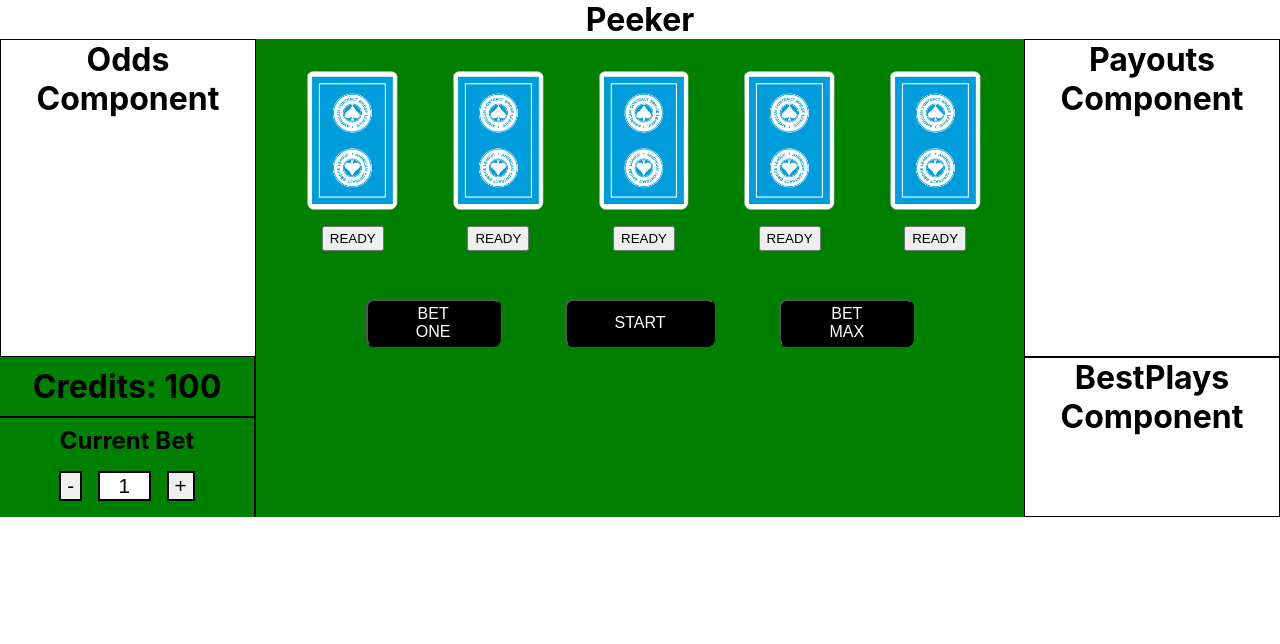
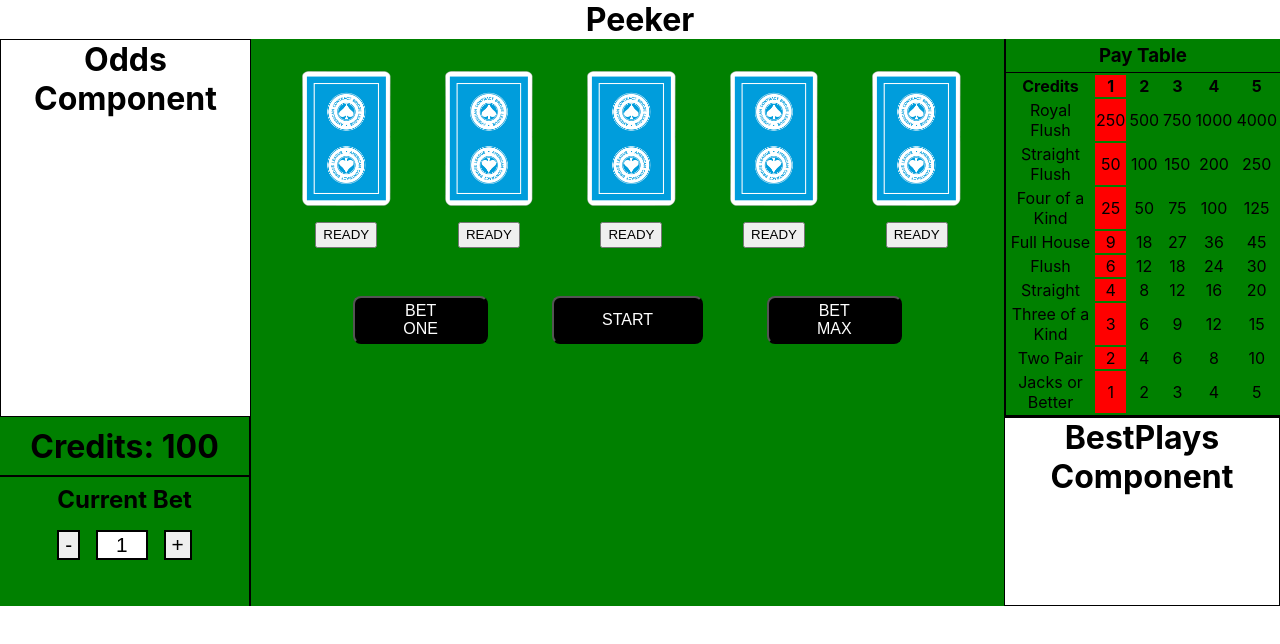
Before and after one commit to patrickrgrady81/Peeker-front, a React (Create React App) app: page / in a window 1280 px wide. Shown: the top 644 px of the page. Built offline with nearby package versions, Linux system fonts and the light colour scheme.

Commit message:
Payout component now has a table and highlights which one based on your bet

```diff
--- a/src/components/app/App.css
+++ b/src/components/app/App.css
@@ -5,7 +5,7 @@
 
 .comWrapper {
   display: grid;
-  grid-template-columns: 1fr 3fr 1fr;
+  grid-template-columns: 1fr 3fr 1.1fr;
   grid-template-rows: 2fr 1fr;
   /* grid-column-gap: 1px;
   grid-row-gap: 1px; */
--- a/src/components/app/App.js
+++ b/src/components/app/App.js
@@ -37,7 +37,7 @@ export default class App extends Component {
                                 updateGameState={this.updateGameState}
                                 updateHandValue={this.updateHandValue} />
 
-          <Payouts className="p" />
+          <Payouts className="p" bet={this.state.bet}/>
           <Credits className="c" credits={this.state.credits} bet={this.state.bet} updateCredits={this.updateCredits}
                 updateBet={this.updateBet} />
           <CurrentHand className="ch" handValue={this.state.handValue}/>
--- a/src/components/payouts/Payouts.css
+++ b/src/components/payouts/Payouts.css
@@ -1,3 +1,19 @@
 .payouts {
-  border: 1px solid black;
+  border-left: 2px solid black;
+  border-bottom: 2px solid black;
+  background-color: green;
+
 }
+
+.paytable {
+  border-bottom: 1px solid black;
+  padding: 5px 0;
+}
+
+.payTableCol {
+  margin-right: 8px;
+}
+
+.active {
+  background-color: red;
+}
--- a/src/components/payouts/Payouts.js
+++ b/src/components/payouts/Payouts.js
@@ -1,11 +1,102 @@
 import React, { Component } from 'react'
 
+const payTable =
+  [
+    ["Credits", "Royal Flush", "Straight Flush", "Four of a Kind", "Full House",
+      "Flush", "Straight", "Three of a Kind", "Two Pair", "Jacks or Better"],
+    [1, 250, 50, 25, 9, 6, 4, 3, 2, 1],
+    [2, 500, 100, 50, 18, 12, 8, 6, 4, 2],
+    [3, 750, 150, 75, 27, 18, 12, 9, 6, 3],
+    [4, 1000, 200, 100, 36, 24, 16, 12, 8, 4],
+    [5, 4000, 250, 125, 45, 30, 20, 15, 10, 5]
+
+  ];
+
+  // eslint-disable-next-line
+const p2 = [
+  ["Credits",	1,	2,	3,	4,	5,],
+  ["Royal Flush", 250, 500, 750, 1000, 4000],
+  ["Straight Flush", 50, 100, 150, 200, 250],
+  ["Four of a Kind", 25, 50, 75, 100, 125],
+  ["Full House", 9, 18, 27, 36, 45],
+  ["Flush", 6, 12, 18, 24, 30],
+  ["Straight", 4, 8, 12, 16, 20],
+  ["Three of a Kind", 3, 6, 9, 12, 15],
+  ["Two pair", 2, 4, 6, 8, 10],
+  ["Jacks or Better",	1,	2,	3,	4,	5]
+];
+
 export default class Payouts extends Component {
+
   render() {
     return (
       <div className="payouts">
-        <h1>Payouts Component</h1>
+        <h3 className="paytable">Pay Table</h3>
+        <table>
+          <thead>
+            <tr>
+            {payTable.map((cols, i) => (
+              <th key={i} className={this.getClassName(i)}>{cols[0]}</th>
+            ))}
+            </tr>
+          </thead>
+          <tbody>
+            <tr>
+            {payTable.map((cols, i) => (
+              <td key={i} className={this.getClassName(i)}>{cols[1]}</td>
+            ))}
+            </tr>
+            <tr>
+              {payTable.map((cols, i) => (
+                <td key={i} className={this.getClassName(i)}>{cols[2]}</td>
+            ))}
+            </tr>
+            <tr>
+            {payTable.map((cols, i) => (
+              <td key={i} className={this.getClassName(i)}>{cols[3]}</td>
+            ))}
+            </tr>
+            <tr>
+            {payTable.map((cols, i) => (
+              <td key={i} className={this.getClassName(i)}>{cols[4]}</td>
+            ))}
+            </tr>
+            <tr>
+            {payTable.map((cols, i) => (
+              <td key={i} className={this.getClassName(i)}>{cols[5]}</td>
+            ))}
+            </tr>
+            <tr>
+            {payTable.map((cols, i) => (
+              <td key={i} className={this.getClassName(i)}>{cols[6]}</td>
+            ))}
+            </tr>
+            <tr>
+            {payTable.map((cols, i) => (
+              <td key={i} className={this.getClassName(i)}>{cols[7]}</td>
+            ))}
+            </tr>
+            <tr>
+            {payTable.map((cols, i) => (
+              <td key={i} className={this.getClassName(i)}>{cols[8]}</td>
+            ))}
+            </tr>
+            <tr>
+            {payTable.map((cols, i) => (
+              <td key={i} className={this.getClassName(i)}>{cols[9]}</td>
+            ))}
+            </tr>
+          </tbody>
+        </table>
       </div>
     )
   }
+
+  getClassName = (i) => {
+    return i === this.props.bet ? "active" : "payTableCol"
+  }
+
+  showPayTable() {
+
+  }
 }
--- a/src/components/table/Table.js
+++ b/src/components/table/Table.js
@@ -15,7 +15,7 @@ export default class Table extends Component {
       hand: []
     };
 
-    this.injectCards = true;
+    this.injectCards = false;
   }
 
   render() {
@@ -83,11 +83,11 @@ export default class Table extends Component {
 
   inject = () => {
     const injectTheseCards = [
-      new CardJS("A", "H", 1),
-      new CardJS("2", "C", 2),
-      new CardJS("3", "S", 3),
-      new CardJS("3", "D", 3),
-      new CardJS("A", "H", 1),
+      new CardJS("9", "S", 9),
+      new CardJS("K", "S", 13),
+      new CardJS("Q", "S", 12),
+      new CardJS("J", "S", 11),
+      new CardJS("T", "S", 10),
     ];
     this.setState({hand: injectTheseCards});
   }
```
